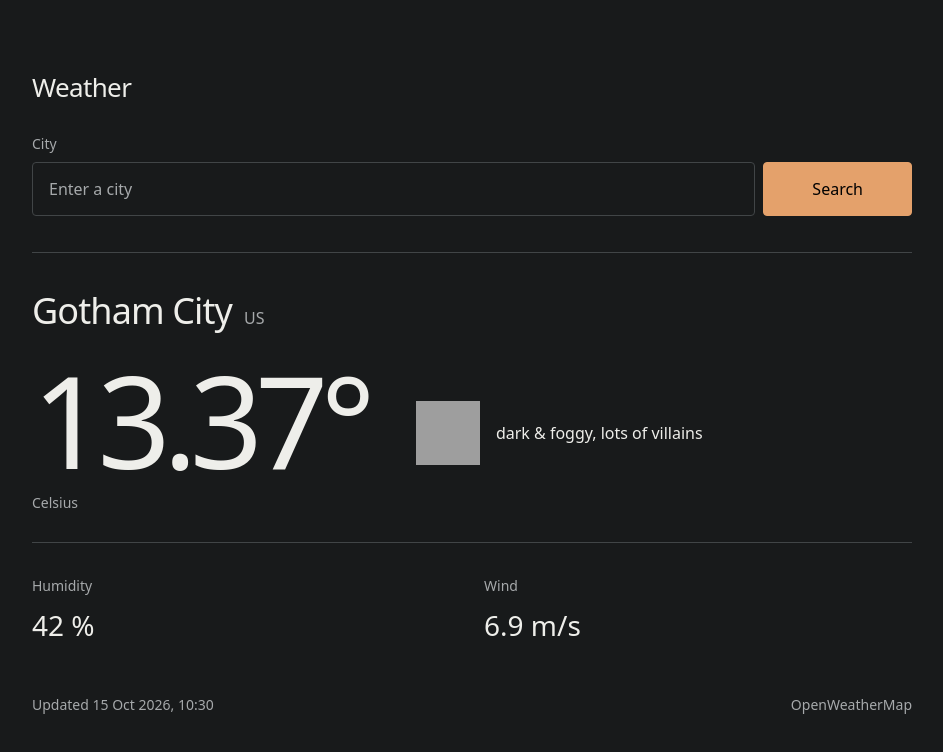
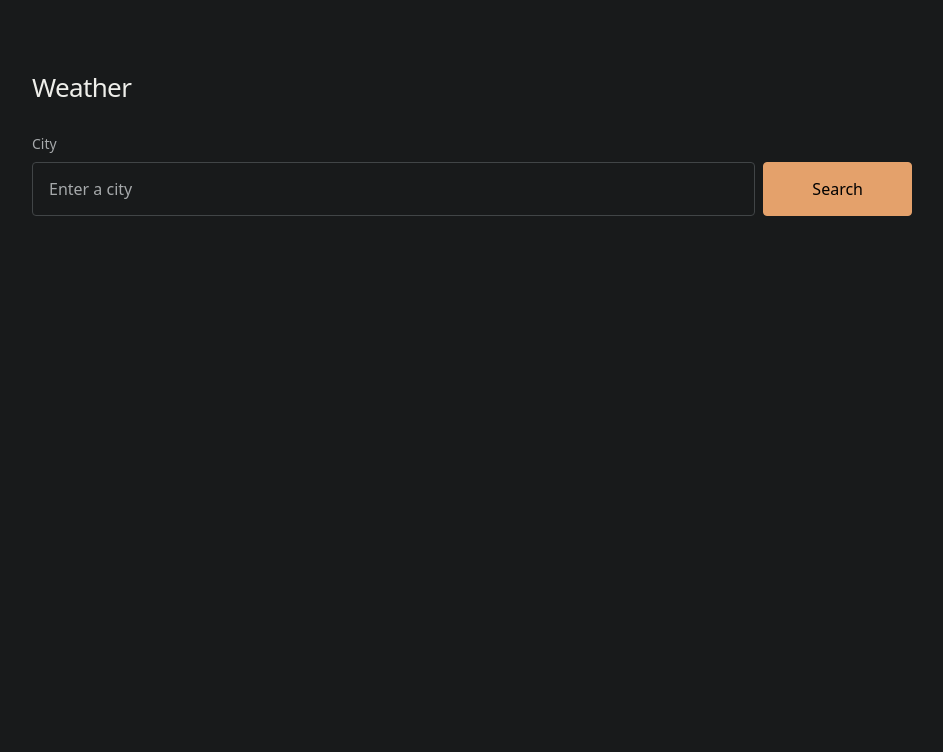
Before and after one commit to drblue/ykrea26h1, a React (Vite) app in the folder 05-weather/: page / in a window 1280 px wide. Shown: the top 752 px of the page, without its empty margins (168-1111 px from the left). Built offline with nearby package versions, Linux system fonts and the light colour scheme; no server answers; grey boxes are pictures that could not be loaded.

Commit message:
Call OWM API and get current weather. Render current weather.

```diff
--- a/05-weather/src/App.tsx
+++ b/05-weather/src/App.tsx
@@ -1,11 +1,25 @@
+import { useState } from "react";
 import Container from "react-bootstrap/Container";
 import CurrentWeather from "./components/CurrentWeather";
 import SearchCity from "./components/SearchCity";
+import { getCurrentWeather } from "./services/OWMAPI";
+import type { CurrentWeatherData } from "./services/OWMAPI.types";
 import "./assets/scss/App.scss";
 
 function App() {
+	const [currentWeather, setCurrentWeather] = useState<CurrentWeatherData | null>(null);
+
 	const handleSearch = async (location: string) => {
 		console.log(`Someone wants the current weather at '${location}'`);
+
+		// Reset state
+		setCurrentWeather(null);
+
+		// Call API and get current weather at `location`
+		const data = await getCurrentWeather(location);
+
+		// Update current weather state with the API-response
+		setCurrentWeather(data);
 	}
 
 	return (
@@ -15,7 +29,7 @@ function App() {
 			</header>
 
 			<SearchCity onSearch={handleSearch} />
-			<CurrentWeather />
+			{currentWeather && <CurrentWeather data={currentWeather} />}
 		</Container>
 	);
 }
--- a/05-weather/src/components/CurrentWeather.tsx
+++ b/05-weather/src/components/CurrentWeather.tsx
@@ -1,30 +1,37 @@
+import type { CurrentWeatherData } from "../services/OWMAPI.types";
 import WeatherCondition from "./WeatherCondition";
 
-function CurrentWeather() {
+interface CurrentWeatherProps {
+	data: CurrentWeatherData;
+}
+
+function CurrentWeather({ data }: CurrentWeatherProps) {
 	return (
 		<section id="current-weather" aria-labelledby="location">
-			<h2 id="location">Gotham City <span className="country">US</span></h2>
+			<h2 id="location">{data.name} <span className="country">{data.sys.country}</span></h2>
 			<div className="weather-summary">
-				<p className="temperature">13.37&deg;<span>Celsius</span></p>
+				<p className="temperature">{data.main.temp}&deg;<span>Celsius</span></p>
 				<ul className="conditions">
-					<WeatherCondition />
+					{data.weather.map(condition => (
+						<WeatherCondition data={condition} key={condition.id} />
+					))}
 				</ul>
 			</div>
 
 			<dl className="weather-details">
 				<div>
 					<dt>Humidity</dt>
-					<dd>42 %</dd>
+					<dd>{data.main.humidity} %</dd>
 				</div>
 				<div>
 					<dt>Wind</dt>
-					<dd>6.9 m/s</dd>
+					<dd>{data.wind.speed} m/s</dd>
 				</div>
 			</dl>
 
 			<footer className="weather-footer">
 				<p className="updated">
-					Updated <time dateTime="2026-10-15T08:30:00Z">15 Oct 2026, 10:30</time>
+					{/* Updated <time dateTime="2026-10-15T08:30:00Z">15 Oct 2026, 10:30</time> */}
 				</p>
 				<span>OpenWeatherMap</span>
 			</footer>
--- a/05-weather/src/components/WeatherCondition.tsx
+++ b/05-weather/src/components/WeatherCondition.tsx
@@ -1,15 +1,20 @@
 import Image from "react-bootstrap/Image";
+import type { CurrentWeatherCondition } from "../services/OWMAPI.types";
 
-function WeatherCondition() {
+interface WeatherConditionProps {
+	data: CurrentWeatherCondition;
+}
+
+function WeatherCondition({ data }: WeatherConditionProps) {
 	return (
 		<li>
 			<Image
-				alt=""
+				alt={data.main}
 				width={64}
 				height={64}
-				src="https://openweathermap.org/img/wn/04d@2x.png"
+				src={`https://openweathermap.org/img/wn/${data.icon}@2x.png`}
 			/>
-			<span className="condition-description">dark & foggy, lots of villains</span>
+			<span className="condition-description">{data.description}</span>
 		</li>
 	);
 }
--- a/05-weather/src/services/OWMAPI.types.ts
+++ b/05-weather/src/services/OWMAPI.types.ts
@@ -24,6 +24,7 @@ export interface CurrentWeatherData {
 		sunrise: number;
 		sunset: number;
 	};
+	weather: CurrentWeatherCondition[];
 	wind: {
 		speed: number;
 	};
```
